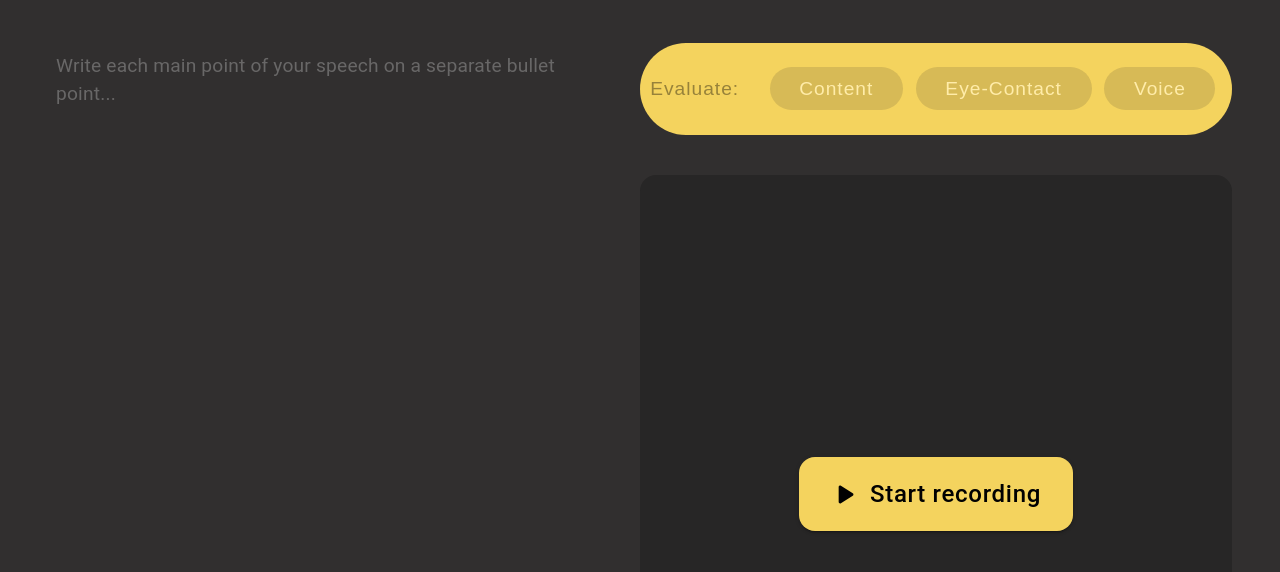
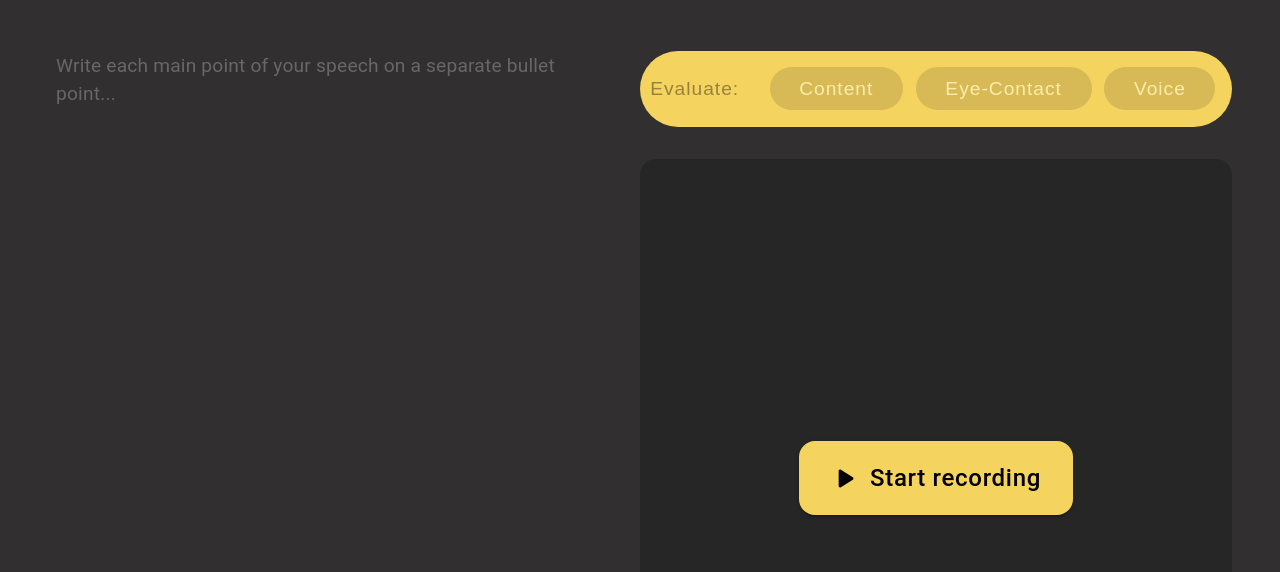
Before and after one commit to nikkiguo/speechrly, a React (Create React App) app in the folder client/: page / in a window 1280 px wide. Shown: the top 572 px of the page. Built offline with nearby package versions, Linux system fonts and the light colour scheme.

Commit message:
small touchups on ChooseFeatures

```diff
--- a/client/src/components/ChooseButton.jsx
+++ b/client/src/components/ChooseButton.jsx
@@ -28,6 +28,7 @@ function ChooseButton({ featureName }) {
         padding: '0.3rem 1.85rem',
         border: 0,
         backgroundColor: bgColor,
+        transition: '.3s',
         '&:hover': { backgroundColor: '#f7e7b0', color: '#cfb559' },
       }}
       value='content'
--- a/client/src/components/ChooseFeatures.jsx
+++ b/client/src/components/ChooseFeatures.jsx
@@ -14,9 +14,9 @@ function ChooseFeatures() {
         bgcolor='#F4D35E'
         borderRadius='100rem'
         width='100%'
-        paddingY='1rem'
+        paddingY='.5rem'
         verticalAlign='center'
-        marginY='1rem'
+        marginY='.5rem'
         display='flex'
         justifyContent='center'
         alignContent='center'
```
